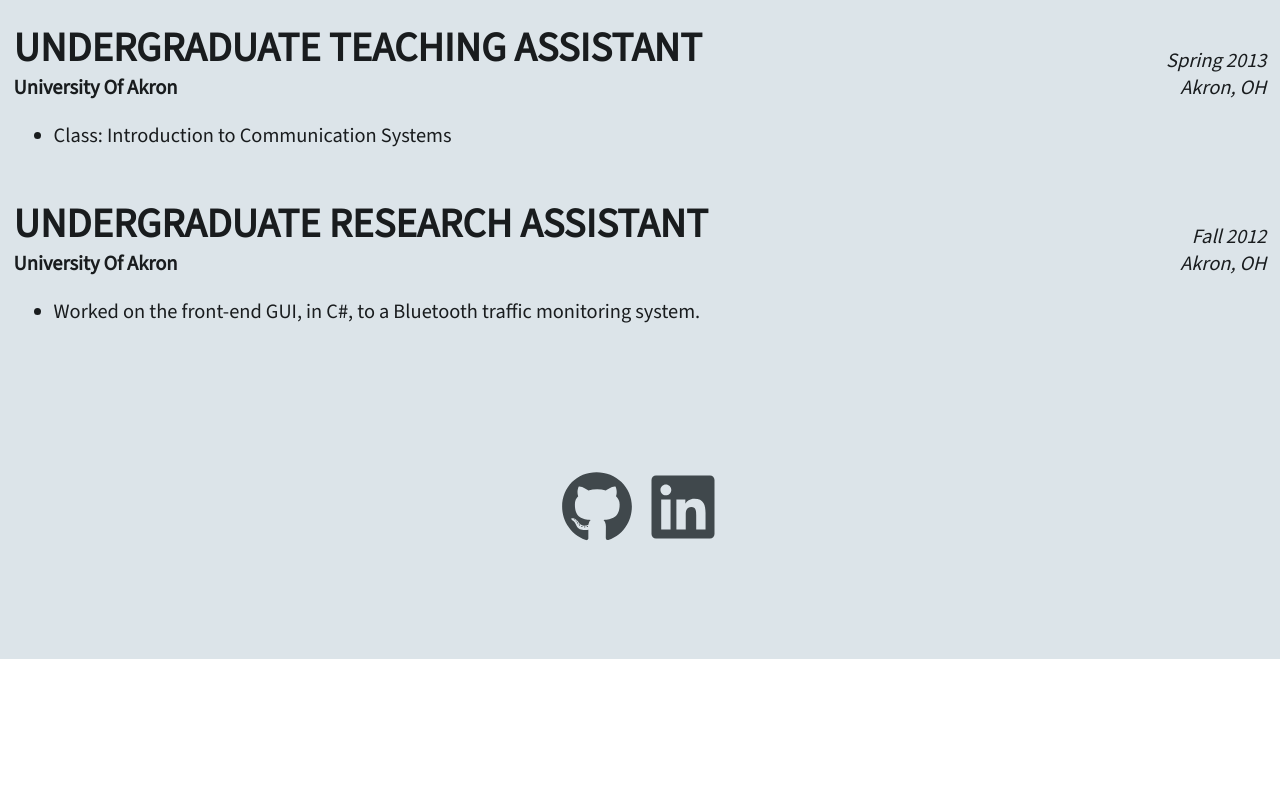
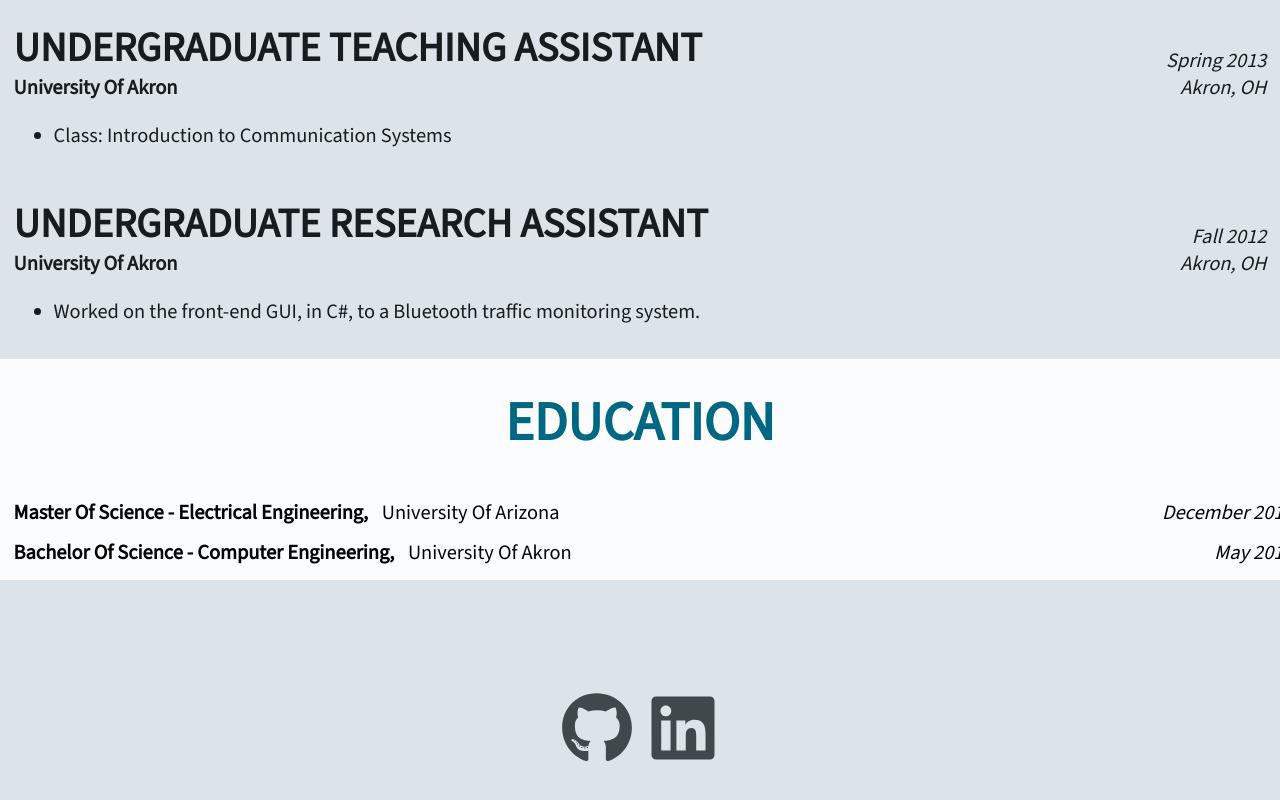
Before and after one commit to nfragiskatos/personal-website, a React (Create React App) app: page /resume in a window 1280 px wide. Shown: the part 2523-3323 px from the top of the page. Before the commit the page ends 3182 px from the top, so only its background shows below. Built offline with nearby package versions, Linux system fonts and the light colour scheme.

Commit message:
- added education section

```diff
--- a/src/pages/resume/Resume.tsx
+++ b/src/pages/resume/Resume.tsx
@@ -1,4 +1,5 @@
 import { Main } from "./Resume.styles";
+import Education from "./education/Education";
 import AdditionalExperience from "./experience/AdditionalExperience";
 import ProfessionalExperience from "./experience/ProfessionalExperience";
 import SkillsAndKnowledge from "./skillsandknowledge/SkillsAndKnowledge";
@@ -8,6 +9,7 @@ const Resume = () => {
       <SkillsAndKnowledge />
       <ProfessionalExperience />
       <AdditionalExperience />
+      <Education />
     </Main>
   );
 };
--- /dev/null
+++ b/src/pages/resume/education/Education.styles.ts
@@ -0,0 +1,22 @@
+import styled from "styled-components";
+
+export const Wrapper = styled.section`
+  display: flex;
+  flex-direction: column;
+  justify-content: center;
+  align-items: center;
+  width: 100%;
+`;
+
+export const Content = styled.div`
+  width: 100%;
+  max-width: 100rem;
+  //   margin: 1rem;
+  //   display: grid;
+  //   grid-template-columns: 1fr 2fr;
+  //   gap: 1rem 5rem;
+`;
+
+export const JobDetails = styled.ul`
+  font-size: 1.5rem;
+`;
--- /dev/null
+++ b/src/pages/resume/education/Education.tsx
@@ -0,0 +1,27 @@
+import { Title } from "../Resume.styles";
+import { Content, Wrapper } from "./Education.styles";
+import School from "./school/School";
+
+const ProfessionalExperience = () => {
+  return (
+    <Wrapper>
+      <Title>Education</Title>
+      <Content>
+        <School
+          degree="Master of Science"
+          major="Electrical Engineering"
+          institution="University of Arizona"
+          graduationDate="December 2015"
+        />
+        <School
+          degree="Bachelor of Science"
+          major="Computer Engineering"
+          institution="University of Akron"
+          graduationDate="May 2013"
+        />
+      </Content>
+    </Wrapper>
+  );
+};
+
+export default ProfessionalExperience;
--- /dev/null
+++ b/src/pages/resume/education/school/School.styles.ts
@@ -0,0 +1,28 @@
+import styled from "styled-components";
+
+export const Line = styled.div`
+  display: flex;
+  justify-content: space-between;
+  align-items: end;
+  width: 100%;
+  margin: 1rem;
+`;
+
+export const DegreeAndMajor = styled.div`
+  font-size: 1.5rem;
+  text-transform: capitalize;
+  font-weight: bolder;
+`;
+
+export const Institution = styled.div`
+  font-size: 1.5rem;
+  text-transform: capitalize;
+  font-weight: 300;
+`;
+
+export const GraduationDate = styled.div`
+  font-size: 1.5rem;
+  text-transform: capitalize;
+  font-weight: 300;
+  font-style: italic;
+`;
--- /dev/null
+++ b/src/pages/resume/education/school/School.tsx
@@ -0,0 +1,37 @@
+import {
+  DegreeAndMajor,
+  GraduationDate,
+  Institution,
+  Line,
+} from "./School.styles";
+
+interface SchoolProps {
+  degree: string;
+  major: string;
+  institution: string;
+  graduationDate: string;
+}
+
+const School = ({
+  degree,
+  major,
+  institution,
+  graduationDate,
+}: SchoolProps) => {
+  return (
+    <Line>
+      <div
+        style={{
+          display: "flex",
+          gap: "1rem",
+        }}
+      >
+        <DegreeAndMajor>{`${degree} - ${major},`}</DegreeAndMajor>
+        <Institution>{institution}</Institution>
+      </div>
+      <GraduationDate>{graduationDate}</GraduationDate>
+    </Line>
+  );
+};
+
+export default School;
```
